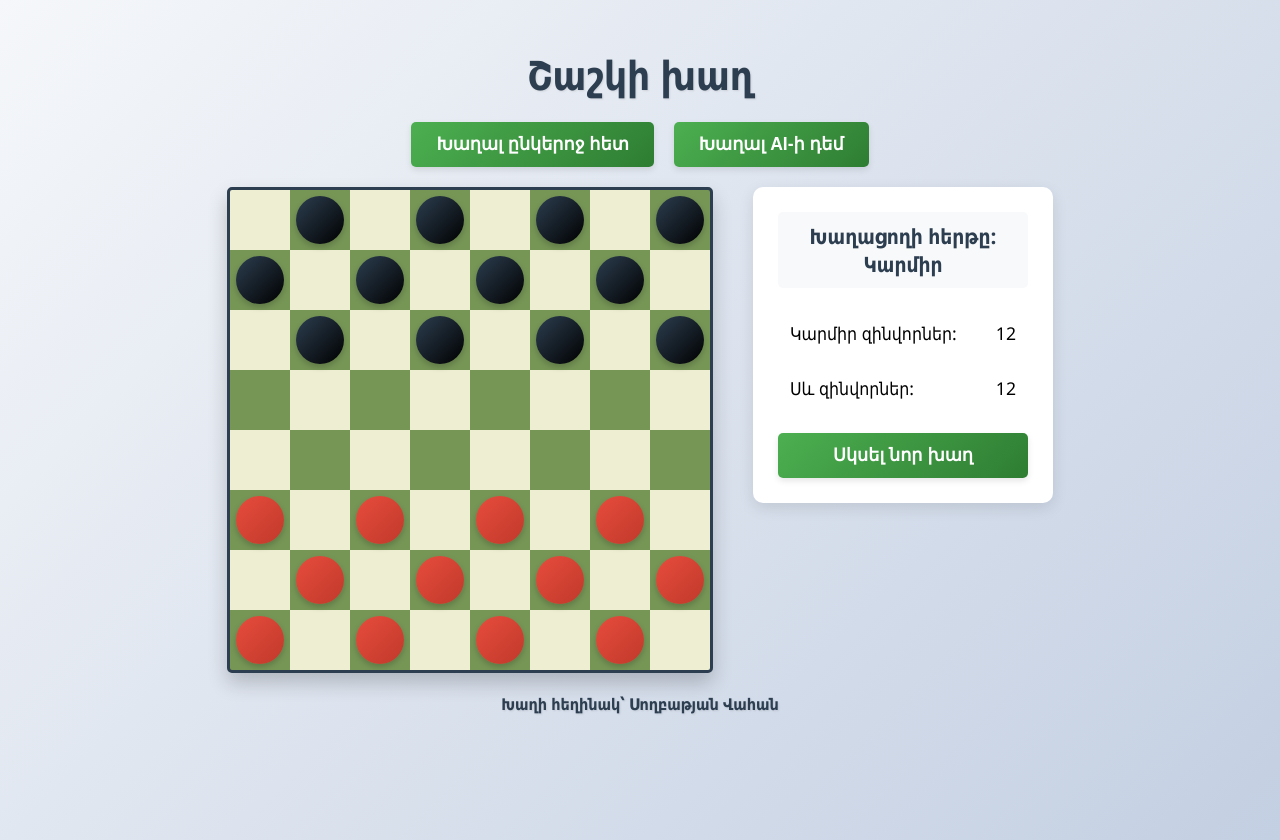
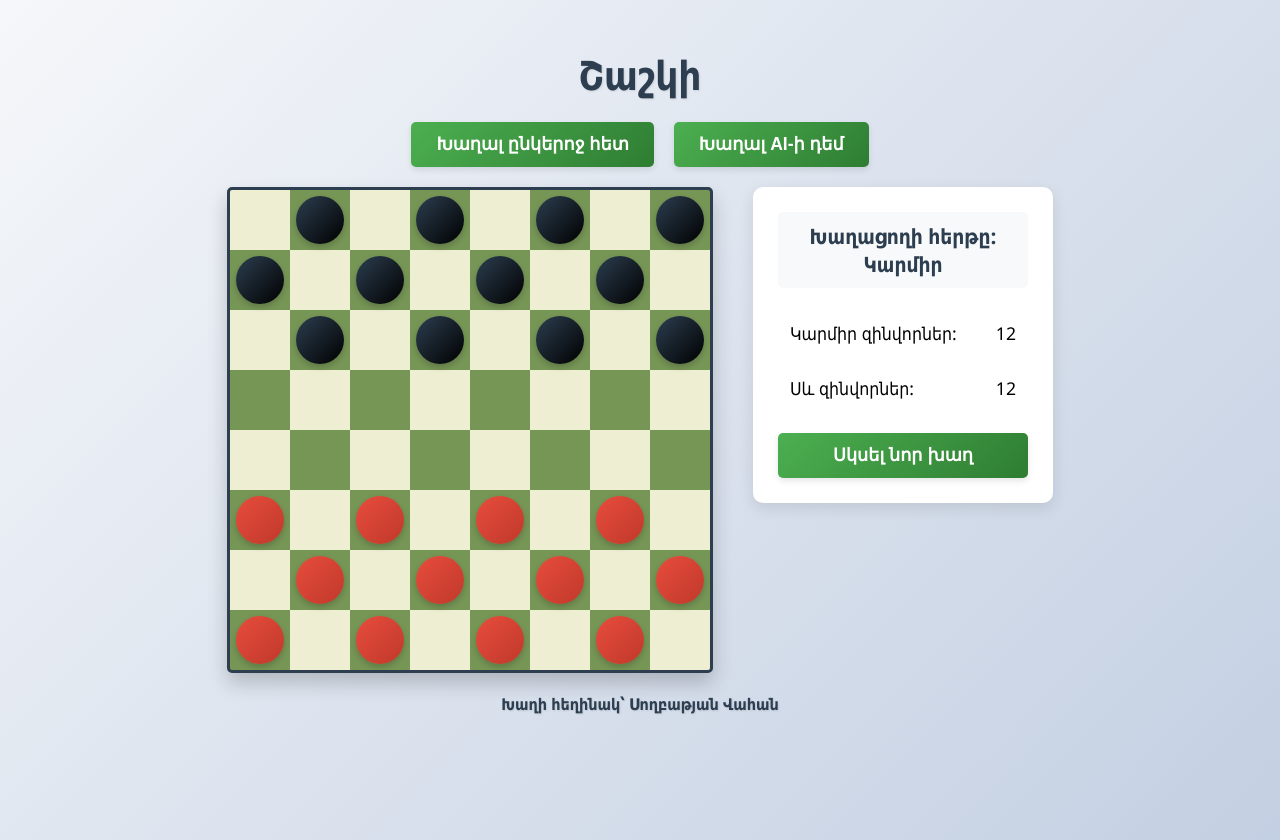
Before and after one commit to Vahan321/Checkers-01, a plain HTML site: page index.html in a window 1280 px wide. Drawn offline with Linux system fonts and the light colour scheme.

Commit message:
Add files via upload

```diff
--- a/index.html
+++ b/index.html
@@ -3,7 +3,8 @@
 <head>
     <meta charset="UTF-8">
     <meta name="viewport" content="width=device-width, initial-scale=1.0">
-    <title>Շաշկի խաղ</title>
+    <link rel="icon" href="./checkers.png">
+    <title>Checkers</title>
     <style>
         body {
             font-family: 'Segoe UI', Tahoma, Geneva, Verdana, sans-serif;
@@ -268,13 +269,12 @@
     </style>
 </head>
 <body>
-    <h1>Շաշկի խաղ</h1>
+    <h1>Շաշկի</h1>
 
     <div class="game-mode-buttons">
         <button id="play-with-friend">Խաղալ ընկերոջ հետ</button>
         <button id="play-with-ai">Խաղալ AI-ի դեմ</button>
     </div>
-
     <div class="game-container">
         <div class="board"></div>
         <div class="game-info">
```
